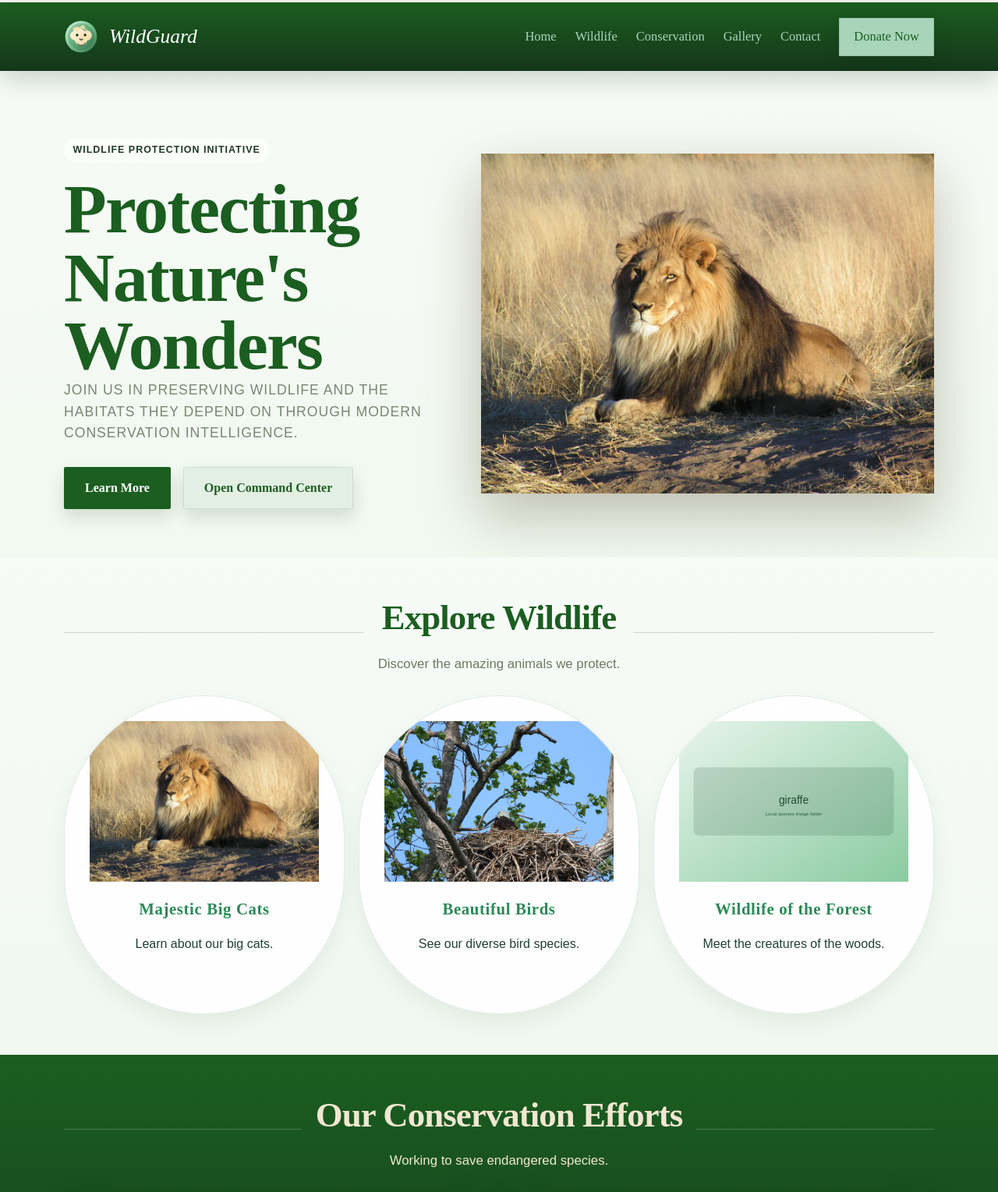
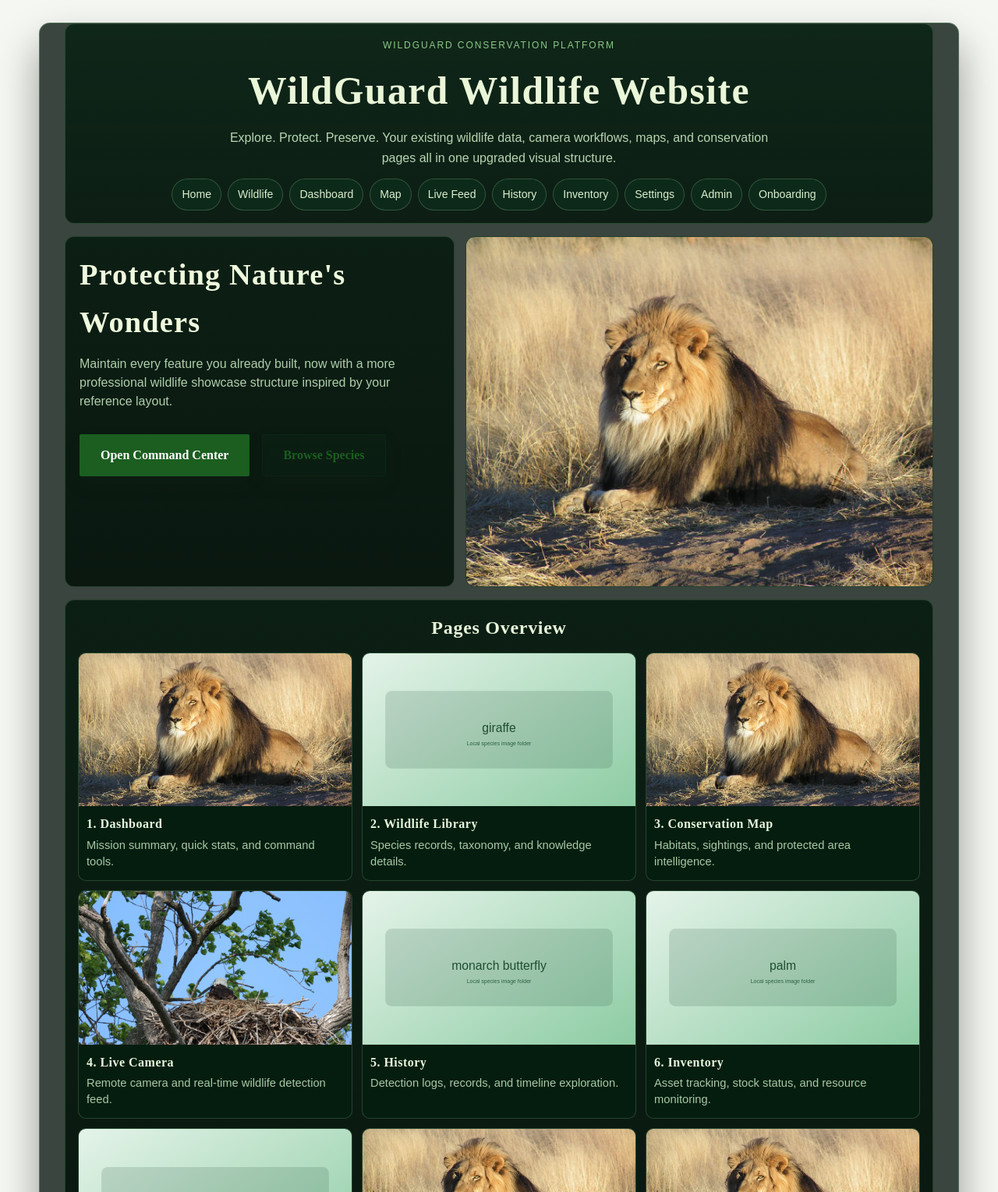
Before and after one commit to shedrackandrew-svg/wildlife-guardian-eddy-project, a website: page app/static/index.html in a window 1280 px wide. Shown: the part 99-1628 px from the top of the page at 78% size. Drawn offline with Linux system fonts and the light colour scheme.

Commit message:
Redesign homepage to structured wildlife board layout

```diff
--- a/app/static/index.html
+++ b/app/static/index.html
@@ -10,124 +10,90 @@
     <link rel="stylesheet" href="/static/professional.css" />
   </head>
   <body class="wildguard-home d-flex flex-column min-vh-100">
-    <header class="landing-header">
-      <div class="landing-nav container">
-        <a class="landing-brand" href="/">
-          <img src="/static/tiger-logo.svg" alt="WildGuard logo" />
-          <span>WildGuard</span>
-        </a>
-        <nav class="landing-links" aria-label="Primary">
+    <main class="template-home">
+      <section class="template-board container">
+        <header class="template-head">
+          <p class="template-kicker">WildGuard Conservation Platform</p>
+          <h1>WildGuard Wildlife Website</h1>
+          <p class="template-sub">Explore. Protect. Preserve. Your existing wildlife data, camera workflows, maps, and conservation pages all in one upgraded visual structure.</p>
+          <nav class="template-top-links" aria-label="Primary">
             <a href="/">Home</a>
             <a href="/library">Wildlife</a>
-          <a href="/map">Conservation</a>
-          <a href="/live">Gallery</a>
-          <a href="/history">Contact</a>
-          <a class="landing-cta" href="/dashboard">Donate Now</a>
+            <a href="/dashboard">Dashboard</a>
+            <a href="/map">Map</a>
+            <a href="/live">Live Feed</a>
+            <a href="/history">History</a>
+            <a href="/inventory">Inventory</a>
+            <a href="/settings">Settings</a>
+            <a href="/admin">Admin</a>
+            <a href="/onboarding">Onboarding</a>
           </nav>
-      </div>
         </header>
 
-    <main>
-      <section class="hero-landing">
-        <div class="container hero-grid">
-          <div class="hero-copy">
-            <p class="eyebrow">Wildlife Protection Initiative</p>
-            <h1>Protecting Nature's Wonders</h1>
-            <p class="hero-subtitle">Join us in preserving wildlife and the habitats they depend on through modern conservation intelligence.</p>
+        <section class="template-hero">
+          <article class="hero-copy-card">
+            <h2>Protecting Nature's Wonders</h2>
+            <p>Maintain every feature you already built, now with a more professional wildlife showcase structure inspired by your reference layout.</p>
             <div class="hero-actions">
-              <a class="button button-primary" href="/library">Learn More</a>
-              <a class="button button-secondary" href="/dashboard">Open Command Center</a>
+              <a class="button button-primary" href="/dashboard">Open Command Center</a>
+              <a class="button button-secondary" href="/library">Browse Species</a>
             </div>
-          </div>
+          </article>
+          <article class="hero-image-card">
+            <img src="/static/images/wildlife/lion.jpg" alt="WildGuard hero lion" />
+          </article>
+        </section>
 
-          <div class="hero-illustration" aria-hidden="true">
-            <img src="/static/images/wildlife/lion.jpg" alt="Lion" />
-          </div>
+        <section class="pages-overview">
+          <h2>Pages Overview</h2>
+          <div class="pages-grid">
+            <a class="page-card" href="/dashboard">
+              <img src="/static/images/wildlife/lion.jpg" alt="Dashboard preview" />
+              <h3>1. Dashboard</h3>
+              <p>Mission summary, quick stats, and command tools.</p>
+            </a>
+            <a class="page-card" href="/library">
+              <img src="/static/images/species/giraffe/cover.svg" alt="Library preview" />
+              <h3>2. Wildlife Library</h3>
+              <p>Species records, taxonomy, and knowledge details.</p>
+            </a>
+            <a class="page-card" href="/map">
+              <img src="/static/images/wildlife/lion.jpg" alt="Conservation map preview" />
+              <h3>3. Conservation Map</h3>
+              <p>Habitats, sightings, and protected area intelligence.</p>
+            </a>
+            <a class="page-card" href="/live">
+              <img src="/static/images/species/bald-eagle/cover.jpg" alt="Live feed preview" />
+              <h3>4. Live Camera</h3>
+              <p>Remote camera and real-time wildlife detection feed.</p>
+            </a>
+            <a class="page-card" href="/history">
+              <img src="/static/images/species/monarch-butterfly/cover.svg" alt="History preview" />
+              <h3>5. History</h3>
+              <p>Detection logs, records, and timeline exploration.</p>
+            </a>
+            <a class="page-card" href="/inventory">
+              <img src="/static/images/species/palm/cover.svg" alt="Inventory preview" />
+              <h3>6. Inventory</h3>
+              <p>Asset tracking, stock status, and resource monitoring.</p>
+            </a>
+            <a class="page-card" href="/settings">
+              <img src="/static/images/species/lotus/cover.svg" alt="Settings preview" />
+              <h3>7. Settings</h3>
+              <p>System controls, account preferences, and environment setup.</p>
+            </a>
+            <a class="page-card" href="/admin">
+              <img src="/static/images/wildlife/lion.jpg" alt="Admin preview" />
+              <h3>8. Admin</h3>
+              <p>User management, role controls, and moderation tools.</p>
+            </a>
+            <a class="page-card" href="/onboarding">
+              <img src="/static/images/wildlife/lion.jpg" alt="Onboarding preview" />
+              <h3>9. Onboarding</h3>
+              <p>Device setup and guided launch for new operators.</p>
+            </a>
           </div>
         </section>
-
-      <section class="section-light">
-        <div class="container">
-          <div class="section-heading">
-            <span class="section-rule"></span>
-            <div>
-              <h2>Explore Wildlife</h2>
-              <p>Discover the amazing animals we protect.</p>
-            </div>
-            <span class="section-rule"></span>
-          </div>
-
-          <div class="feature-grid">
-            <article class="feature-card">
-              <img src="/static/images/wildlife/lion.jpg" alt="Big cat" />
-              <div class="feature-card-body">
-                <h3>Majestic Big Cats</h3>
-                <p>Learn about our big cats.</p>
-              </div>
-            </article>
-            <article class="feature-card">
-              <img src="/static/images/species/bald-eagle/cover.jpg" alt="Bird" />
-              <div class="feature-card-body">
-                <h3>Beautiful Birds</h3>
-                <p>See our diverse bird species.</p>
-              </div>
-            </article>
-            <article class="feature-card">
-              <img src="/static/images/species/giraffe/cover.svg" alt="Forest wildlife" />
-              <div class="feature-card-body">
-                <h3>Wildlife of the Forest</h3>
-                <p>Meet the creatures of the woods.</p>
-              </div>
-            </article>
-          </div>
-        </div>
-      </section>
-
-      <section class="section-dark">
-        <div class="container">
-          <div class="section-heading section-heading-dark">
-            <span class="section-rule"></span>
-            <div>
-              <h2>Our Conservation Efforts</h2>
-              <p>Working to save endangered species.</p>
-            </div>
-            <span class="section-rule"></span>
-          </div>
-
-          <div class="effort-grid">
-            <article class="effort-card effort-card-left">
-              <div class="effort-label">Restoring natural habitats</div>
-            </article>
-            <article class="effort-card effort-card-right">
-              <div class="effort-label">Protecting wildlife from poaching</div>
-            </article>
-          </div>
-        </div>
-      </section>
-
-      <section class="section-light section-gallery">
-        <div class="container">
-          <div class="section-heading">
-            <span class="section-rule"></span>
-            <div>
-              <h2>Photo Gallery</h2>
-              <p>Captured in the wild.</p>
-            </div>
-            <span class="section-rule"></span>
-          </div>
-
-          <div class="gallery-strip">
-            <figure>
-              <img src="/static/images/species/monarch-butterfly/cover.svg" alt="Butterfly" />
-            </figure>
-            <figure>
-              <img src="/static/images/species/lotus/cover.svg" alt="Lotus" />
-            </figure>
-            <figure>
-              <img src="/static/images/species/palm/cover.svg" alt="Palm" />
-            </figure>
-          </div>
-        </div>
       </section>
     </main>
   </body>
--- a/app/static/professional.css
+++ b/app/static/professional.css
@@ -278,6 +278,196 @@
   position: absolute;
   inset: 0;
   background: linear-gradient(180deg, rgba(12, 28, 16, 0.08), rgba(12, 28, 16, 0.32));
+}
+
+.template-home {
+  min-height: 100vh;
+  padding: 26px 0 42px;
+  background:
+    radial-gradient(circle at 20% 10%, rgba(56, 116, 74, 0.22), transparent 32%),
+    radial-gradient(circle at 82% 78%, rgba(35, 91, 61, 0.22), transparent 30%),
+    linear-gradient(180deg, #02140c, #03180f 50%, #02110a);
+}
+
+.template-board {
+  border: 1px solid rgba(139, 195, 143, 0.34);
+  border-radius: 14px;
+  padding: 22px;
+  background: rgba(4, 20, 12, 0.78);
+  box-shadow: 0 28px 52px rgba(0, 0, 0, 0.38);
+}
+
+.template-head {
+  text-align: center;
+  border: 1px solid rgba(139, 195, 143, 0.22);
+  border-radius: 12px;
+  padding: 18px 16px 16px;
+  background: linear-gradient(180deg, rgba(10, 35, 20, 0.9), rgba(6, 24, 14, 0.86));
+}
+
+.template-kicker {
+  margin: 0;
+  color: #8dc889;
+  text-transform: uppercase;
+  letter-spacing: 0.16em;
+  font-size: 0.75rem;
+}
+
+.template-head h1 {
+  margin: 8px 0;
+  color: #eaf6d8;
+  font-family: 'Cinzel', serif;
+  font-size: clamp(1.8rem, 4.4vw, 3.1rem);
+}
+
+.template-sub {
+  margin: 0 auto;
+  max-width: 78ch;
+  color: #b6d5b3;
+}
+
+.template-top-links {
+  margin-top: 14px;
+  display: flex;
+  flex-wrap: wrap;
+  justify-content: center;
+  gap: 8px;
+}
+
+.template-top-links a {
+  padding: 8px 12px;
+  border-radius: 999px;
+  border: 1px solid rgba(156, 210, 154, 0.25);
+  color: #d9efcf;
+  text-decoration: none;
+  font-size: 0.88rem;
+  background: rgba(14, 46, 27, 0.78);
+}
+
+.template-top-links a:hover {
+  background: rgba(24, 73, 42, 0.9);
+}
+
+.template-hero {
+  margin-top: 16px;
+  display: grid;
+  grid-template-columns: minmax(0, 1fr) minmax(0, 1.2fr);
+  gap: 14px;
+}
+
+.hero-copy-card,
+.hero-image-card,
+.pages-overview {
+  border: 1px solid rgba(139, 195, 143, 0.22);
+  border-radius: 12px;
+  background: linear-gradient(180deg, rgba(6, 26, 15, 0.88), rgba(3, 18, 10, 0.88));
+}
+
+.hero-copy-card {
+  padding: 18px;
+}
+
+.hero-copy-card h2 {
+  margin: 0;
+  color: #eff9dd;
+  font-family: 'Cinzel', serif;
+  font-size: clamp(1.45rem, 3.2vw, 2.4rem);
+}
+
+.hero-copy-card p {
+  margin: 10px 0 0;
+  color: #afcfac;
+  line-height: 1.5;
+}
+
+.hero-image-card {
+  overflow: hidden;
+  min-height: 280px;
+}
+
+.hero-image-card img {
+  width: 100%;
+  height: 100%;
+  object-fit: cover;
+  display: block;
+}
+
+.pages-overview {
+  margin-top: 16px;
+  padding: 16px;
+}
+
+.pages-overview h2 {
+  margin: 0 0 12px;
+  color: #e8f7da;
+  font-family: 'Cinzel', serif;
+  text-align: center;
+}
+
+.pages-grid {
+  display: grid;
+  grid-template-columns: repeat(3, minmax(0, 1fr));
+  gap: 12px;
+}
+
+.page-card {
+  display: block;
+  border: 1px solid rgba(145, 205, 147, 0.22);
+  border-radius: 10px;
+  overflow: hidden;
+  text-decoration: none;
+  background: rgba(5, 30, 16, 0.9);
+  transition: transform 180ms ease, box-shadow 180ms ease;
+}
+
+.page-card:hover {
+  transform: translateY(-3px);
+  box-shadow: 0 16px 24px rgba(0, 0, 0, 0.32);
+}
+
+.page-card img {
+  width: 100%;
+  aspect-ratio: 16 / 9;
+  object-fit: cover;
+  display: block;
+}
+
+.page-card h3 {
+  margin: 10px 10px 4px;
+  color: #e6f7db;
+  font-family: 'Cinzel', serif;
+  font-size: 1rem;
+}
+
+.page-card p {
+  margin: 0 10px 12px;
+  color: #a7c9a6;
+  font-size: 0.92rem;
+  line-height: 1.45;
+}
+
+@media (max-width: 980px) {
+  .template-hero {
+    grid-template-columns: 1fr;
+  }
+
+  .pages-grid {
+    grid-template-columns: repeat(2, minmax(0, 1fr));
+  }
+}
+
+@media (max-width: 640px) {
+  .template-board {
+    padding: 12px;
+  }
+
+  .template-top-links {
+    justify-content: flex-start;
+  }
+
+  .pages-grid {
+    grid-template-columns: 1fr;
+  }
 }
 
 .effort-card-left {
```
Lines whose indentation alone changed are shown as unchanged.
